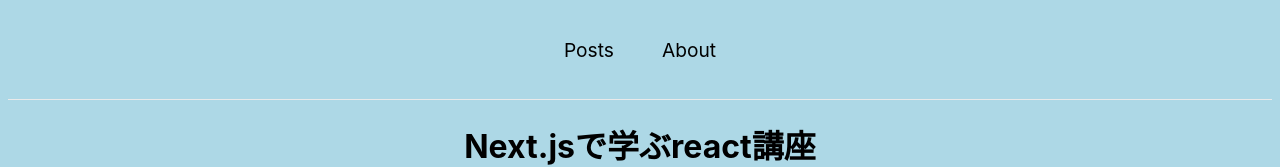
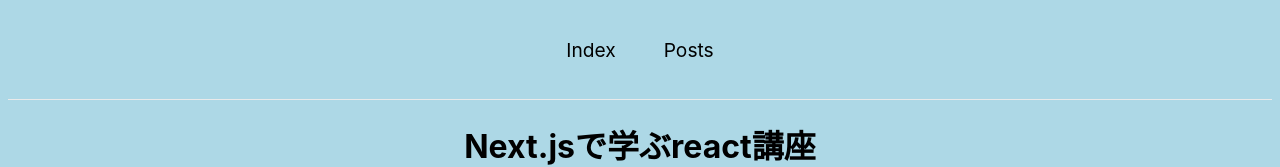
Before and after one commit to ishibashi0112/study_react, a Next.js app: page / in a window 1280 px wide. Shown: the top 167 px of the page. Built offline with nearby package versions, Linux system fonts and the light colour scheme.

Commit message:
🐛 パスの修正

```diff
--- a/src/components/Header/index.jsx
+++ b/src/components/Header/index.jsx
@@ -4,8 +4,8 @@
 
 export const Header = () => {
   const NAV_ITEMS = [
+    {href: "/", label: "Index"},
     {href: "/posts", label: "Posts"},
-    {href: "/about", label: "About"}
   ]
   return (
     <header className={Classes.header}>
```
